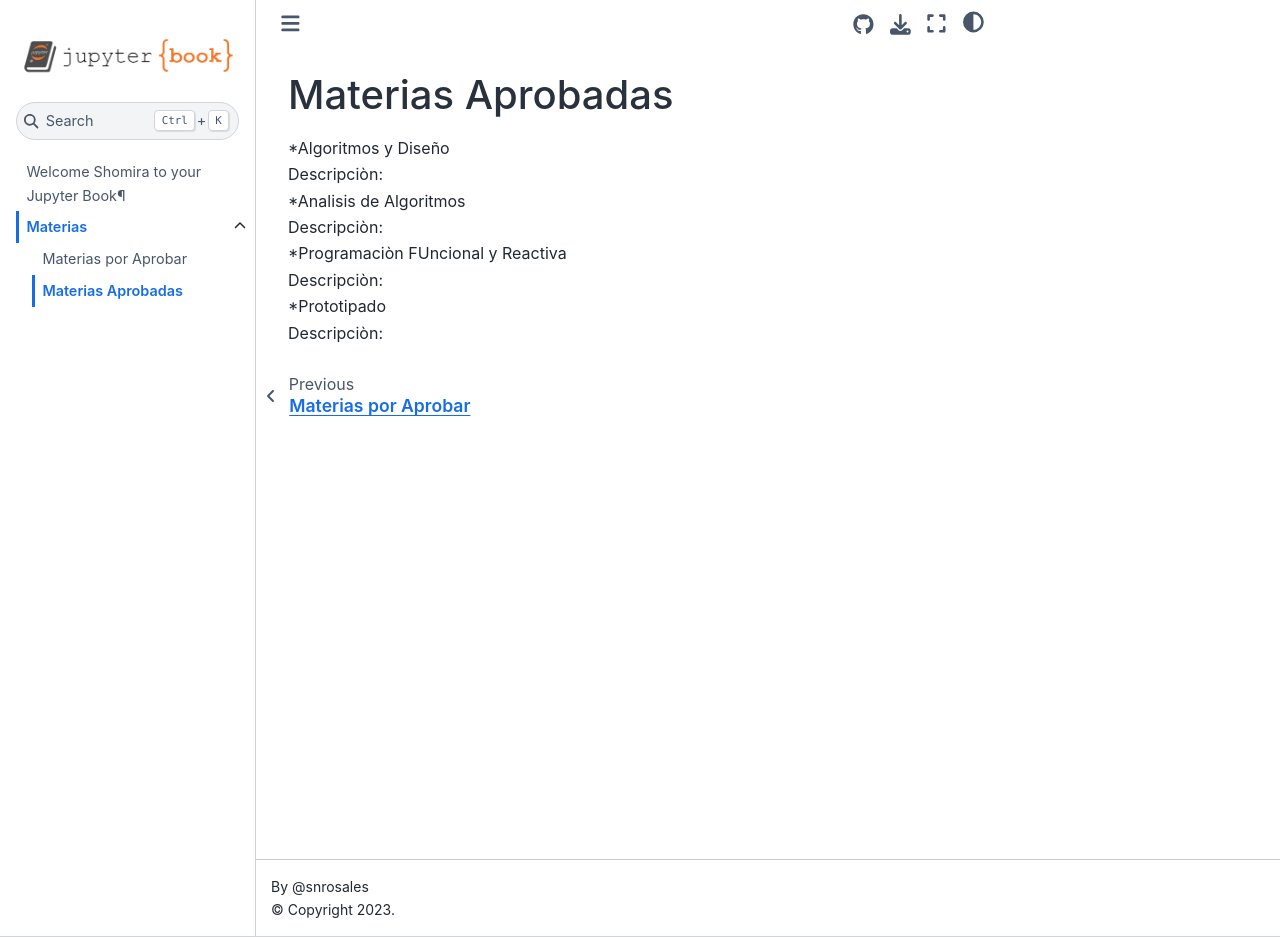
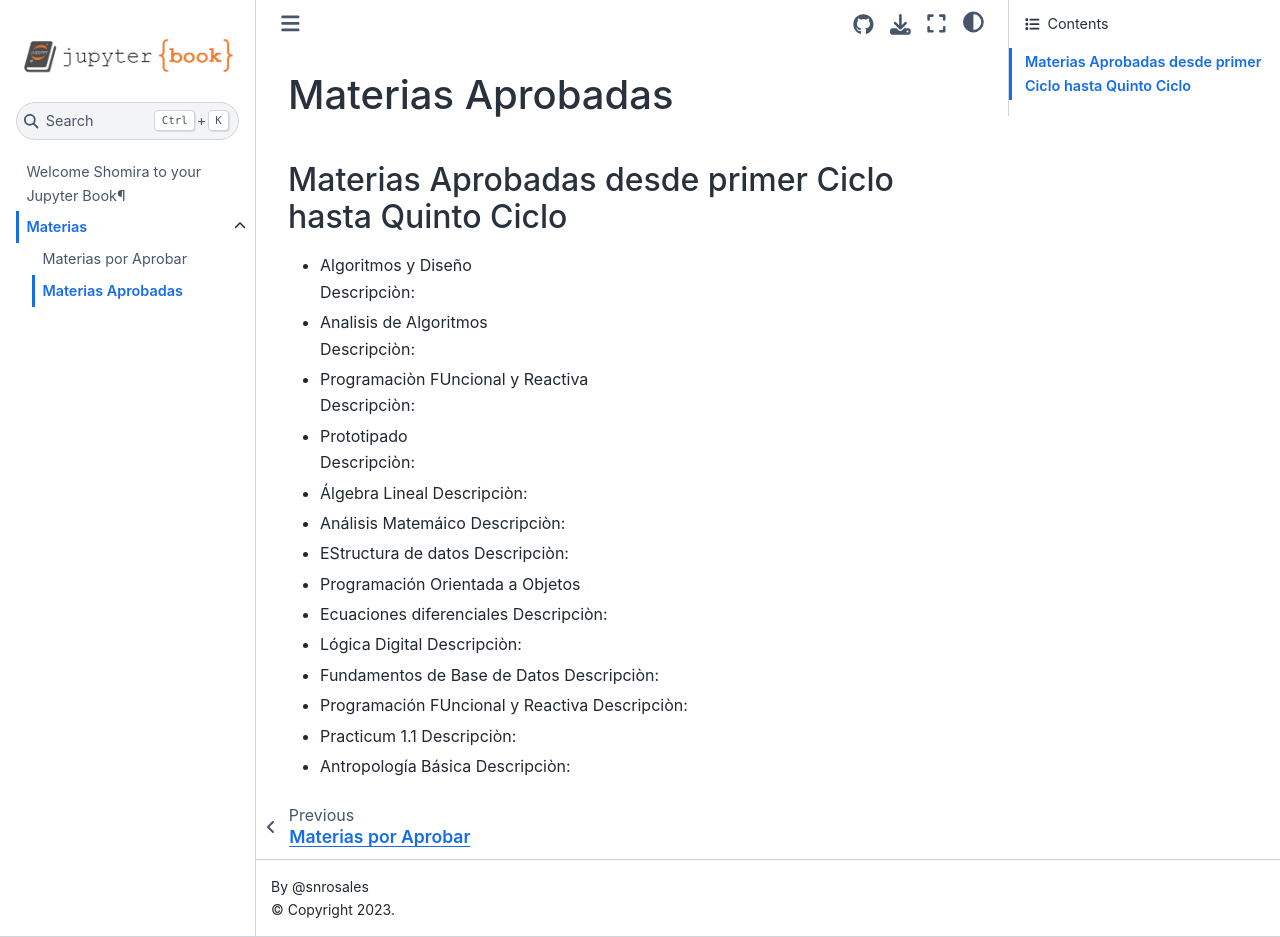
Before and after one commit to Shomira/pruebaPlataformasWeb, a Jupyter Book: the page built from materiasAprobadas.md, in a window 1280 px wide and 937 px high. Built offline with Jupyter Book 1.0.4 settings and Sphinx 7.4.7 and the Sphinx Book theme 1.1.4, drawn with Linux system fonts in a browser that asks for light colours.

Commit message:
Cambios en Materias

```diff
--- a/materiasAprobadas.md
+++ b/materiasAprobadas.md
@@ -1,9 +1,30 @@
-## Materias Aprobadas
-*Algoritmos y Diseño
+# Materias Aprobadas
+## Materias Aprobadas desde primer Ciclo hasta Quinto Ciclo
+* Algoritmos y Diseño
 Descripciòn:
-*Analisis de Algoritmos
+* Analisis de Algoritmos
 Descripciòn:
-*Programaciòn FUncional y Reactiva
+* Programaciòn FUncional y Reactiva
 Descripciòn:
-*Prototipado
+* Prototipado
 Descripciòn:
+* Álgebra Lineal
+Descripciòn:
+* Análisis Matemáico
+Descripciòn:
+* EStructura de datos
+Descripciòn:
+* Programación Orientada a Objetos
+
+* Ecuaciones diferenciales
+Descripciòn:
+* Lógica Digital
+Descripciòn:
+* Fundamentos de Base de Datos
+Descripciòn:
+* Programación FUncional y Reactiva
+Descripciòn:
+* Practicum 1.1
+Descripciòn:
+* Antropología Básica
+Descripciòn:
```
Also changed, not shown: materiasPorAprobar.md (+17 -5 lines).
